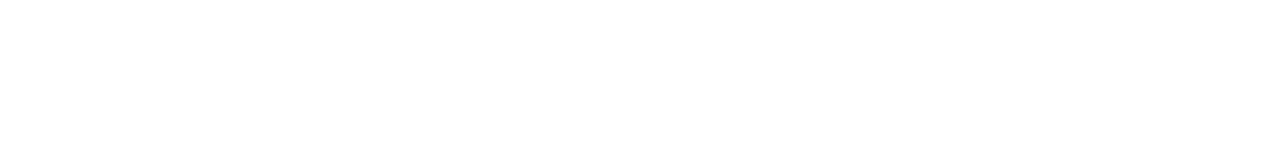
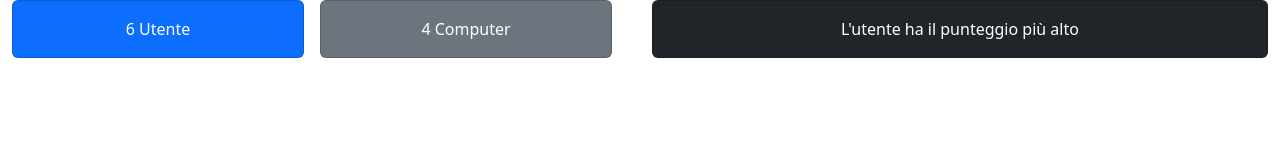
Before and after one commit to pasqualecicinelli/js-mail-dadi, a plain HTML site: page Dadi/index.html in a window 1280 px wide. Drawn offline with nearby package versions, Linux system fonts and the light colour scheme.

Commit message:
feat style

```diff
--- a/Dadi/JS/main.js
+++ b/Dadi/JS/main.js
@@ -1,21 +1,36 @@
+const boxUser = document.getElementById('box-user');
+const boxPc = document.getElementById('box-pc');
+const boxResult = document.getElementById('result');
+
 let randomUser = Math.floor(Math.random() * 6) + 1;
 
 console.log(randomUser);
+
+boxUser.innerHTML = randomUser + ' Utente';
+
 
 
 let randomComputer = Math.floor(Math.random() * 6) + 1;
 
 console.log(randomComputer);
 
+boxPc.innerHTML = randomComputer + ' Computer';
+
 if (randomUser > randomComputer) {
 
     console.log('L\'utente ha il punteggio più alto');
+
+    boxResult.innerHTML = ('L\'utente ha il punteggio più alto');
 
 } else if (randomUser < randomComputer) {
 
     console.log('Il computer ha il punteggio più alto');
 
-} else if(randomUser == randomComputer) {
+    boxResult.innerHTML = ('Il computer ha il punteggio più alto');
+
+} else if (randomUser == randomComputer) {
 
     console.log('Avete lo stesso punteggio, quindi avete pareggiato');
+
+    boxResult.innerHTML = ('Avete lo stesso punteggio, quindi avete pareggiato');
 }
--- a/Dadi/index.html
+++ b/Dadi/index.html
@@ -1,12 +1,36 @@
 <!DOCTYPE html>
 <html lang="en">
+
 <head>
     <meta charset="UTF-8">
     <meta name="viewport" content="width=device-width, initial-scale=1.0">
     <title>Dadi</title>
     <script src="./JS/main.js" defer></script>
+    <link href="https://cdn.jsdelivr.net/npm/bootstrap@5.2.3/dist/css/bootstrap.min.css" rel="stylesheet"
+        integrity="sha384-rbsA2VBKQhggwzxH7pPCaAqO46MgnOM80zW1RWuH61DGLwZJEdK2Kadq2F9CUG65" crossorigin="anonymous">
 </head>
+
 <body>
 
+    <div class="container-fluid">
+        <div class="row justify-content-center">
+            <div class="col-6 d-flex">
+                <div class="card w-50 bg-primary text-center">
+                    <div id="box-user" class="box text-white my-3"></div>
+                </div>
+                <div class="card w-50 bg-secondary text-center mx-3">
+                    <div id="box-pc" class="box text-white my-3"></div>
+                </div>
+            </div>
+            <div class="col-6">
+                <div class="card bg-dark">
+                    <div id="result" class="box my-3 text-white text-center"></div>
+                </div>
+            </div>
+
+        </div>
+    </div>
+
 </body>
+
 </html>
```
